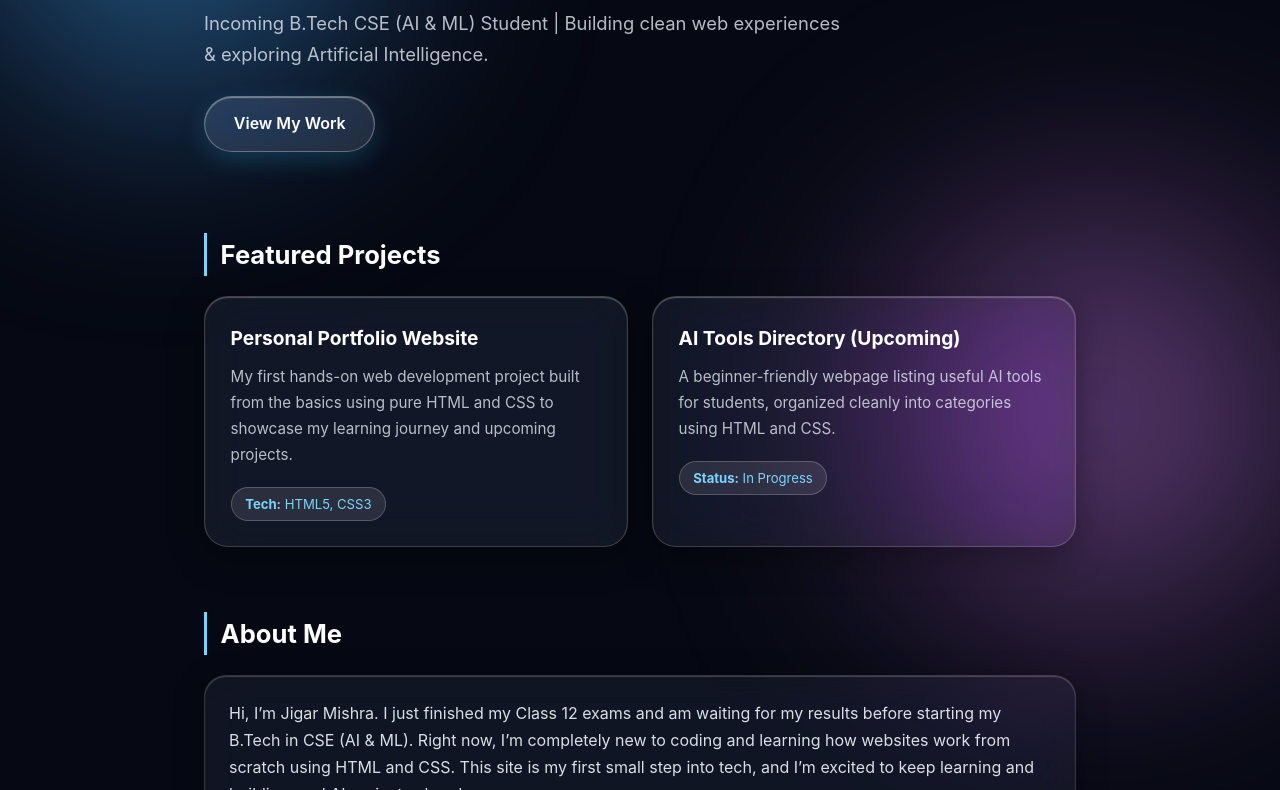
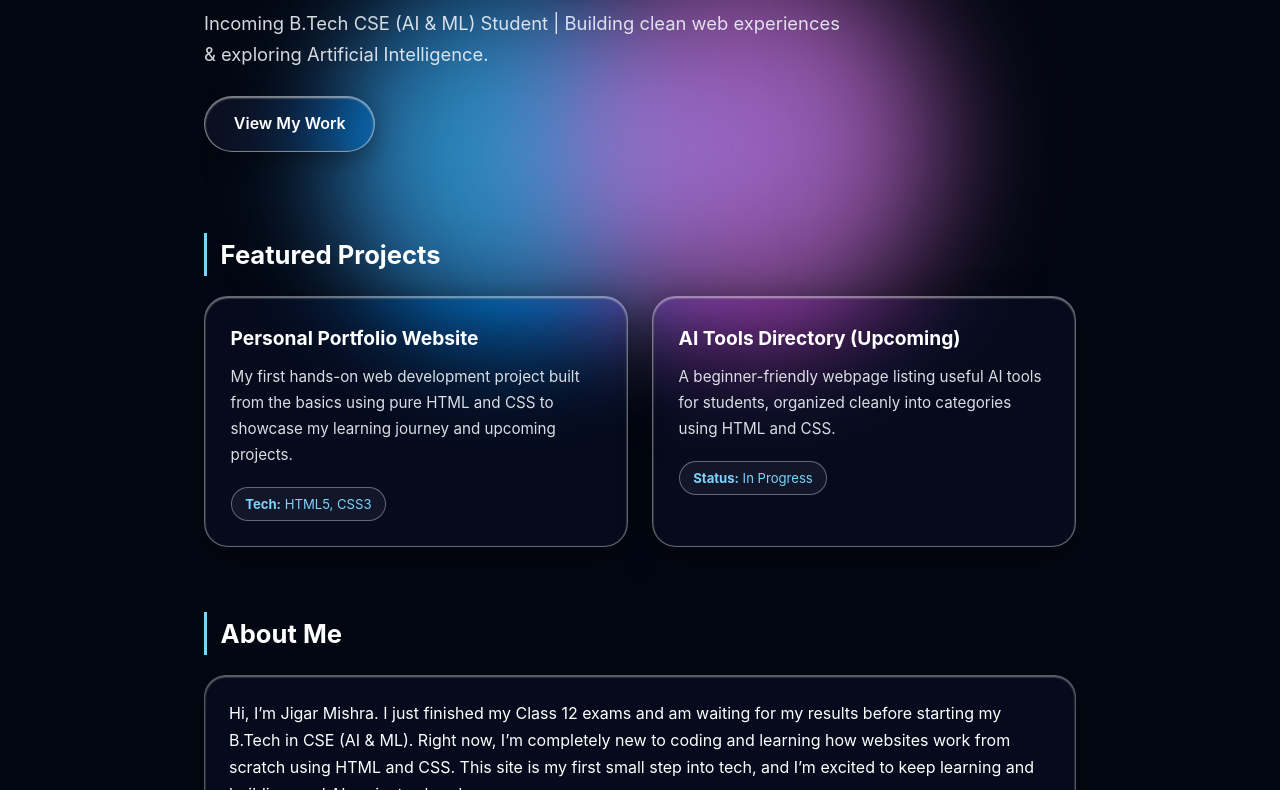
Before and after one commit to jigarrmishraa/jigarrmishraa.github.io, a plain HTML site: page index.html in a window 1280 px wide. Shown: the part 247-1037 px from the top of the page. Drawn offline with Linux system fonts and the light colour scheme.

Commit message:
Update style.css

```diff
--- a/style.css
+++ b/style.css
@@ -10,18 +10,18 @@ html {
 
 @keyframes floatLiquidOne {
   0%, 100% { transform: translate(0, 0) scale(1); }
-  50% { transform: translate(60px, 40px) scale(1.15); }
+  50% { transform: translate(180px, 140px) scale(1.2); }
 }
 
 @keyframes floatLiquidTwo {
   0%, 100% { transform: translate(0, 0) scale(1); }
-  50% { transform: translate(-70px, -50px) scale(1.2); }
+  50% { transform: translate(-180px, -130px) scale(1.25); }
 }
 
 @keyframes glassPopIn {
   from {
     opacity: 0;
-    transform: translateY(25px) scale(0.97);
+    transform: translateY(20px) scale(0.98);
   }
   to {
     opacity: 1;
@@ -32,8 +32,8 @@ html {
 body {
   font-family: -apple-system, BlinkMacSystemFont, 'SF Pro Display', 'Segoe UI', sans-serif;
   line-height: 1.7;
-  background-color: #060913;
-  color: #f8fafc;
+  background-color: #030712;
+  color: #ffffff;
   max-width: 920px;
   margin: 0 auto;
   padding: 2rem 1.5rem;
@@ -41,106 +41,103 @@ body {
   overflow-x: hidden;
 }
 
-/* Liquid Glass Glowing Background Orbs */
+/* Bright Liquid Orbs Jo Transparent Glass Ke Aar-Paar Dikhenge */
 body::before,
 body::after {
   content: "";
   position: fixed;
-  width: 380px;
-  height: 380px;
+  width: 320px;
+  height: 320px;
   border-radius: 50%;
-  filter: blur(95px);
+  filter: blur(45px);
   z-index: -1;
   pointer-events: none;
 }
 
 body::before {
-  top: -80px;
-  left: -80px;
-  background: radial-gradient(circle, rgba(56, 189, 248, 0.55), rgba(99, 102, 241, 0.25));
-  animation: floatLiquidOne 9s ease-in-out infinite;
+  top: 15%;
+  left: 15%;
+  background: radial-gradient(circle, rgba(56, 189, 248, 0.85), rgba(59, 130, 246, 0.4));
+  animation: floatLiquidOne 8s ease-in-out infinite;
 }
 
 body::after {
-  bottom: -100px;
-  right: -80px;
-  background: radial-gradient(circle, rgba(192, 132, 252, 0.5), rgba(236, 72, 153, 0.2));
-  animation: floatLiquidTwo 11s ease-in-out infinite;
+  bottom: 15%;
+  right: 15%;
+  background: radial-gradient(circle, rgba(192, 132, 252, 0.85), rgba(236, 72, 153, 0.4));
+  animation: floatLiquidTwo 10s ease-in-out infinite;
 }
 
-/* iOS Liquid Glass Navbar */
+/* Ultra-Transparent Crystal Glass Navbar */
 nav {
   display: flex;
   justify-content: space-between;
   align-items: center;
   padding: 1rem 1.6rem;
-  background: rgba(255, 255, 255, 0.06);
-  backdrop-filter: blur(22px) saturate(180%);
-  -webkit-backdrop-filter: blur(22px) saturate(180%);
+  background: rgba(255, 255, 255, 0.02);
+  backdrop-filter: blur(6px) saturate(160%);
+  -webkit-backdrop-filter: blur(6px) saturate(160%);
   border-radius: 20px;
-  border: 1px solid rgba(255, 255, 255, 0.18);
-  box-shadow: 0 8px 32px rgba(0, 0, 0, 0.35), inset 0 1px 1px rgba(255, 255, 255, 0.25);
+  border: 1px solid rgba(255, 255, 255, 0.35);
+  box-shadow: 0 8px 32px rgba(0, 0, 0, 0.4), inset 0 1px 2px rgba(255, 255, 255, 0.5);
   margin-bottom: 4rem;
-  animation: glassPopIn 0.7s cubic-bezier(0.22, 1, 0.36, 1);
+  animation: glassPopIn 0.7s ease-out;
 }
 
 nav strong {
   color: #ffffff;
   font-size: 1.15rem;
-  letter-spacing: 0.4px;
 }
 
 nav a {
   margin-left: 1.5rem;
   text-decoration: none;
-  color: rgba(255, 255, 255, 0.8);
+  color: rgba(255, 255, 255, 0.9);
   font-weight: 500;
-  transition: color 0.3s ease, text-shadow 0.3s ease;
+  transition: text-shadow 0.3s ease;
 }
 
 nav a:hover {
-  color: #ffffff;
-  text-shadow: 0 0 12px rgba(56, 189, 248, 0.8);
+  text-shadow: 0 0 14px rgba(255, 255, 255, 0.9);
 }
 
 .hero {
   margin-bottom: 4.5rem;
-  animation: glassPopIn 0.85s cubic-bezier(0.22, 1, 0.36, 1);
+  animation: glassPopIn 0.85s ease-out;
 }
 
 .hero h1 {
   font-size: 3rem;
   font-weight: 700;
-  letter-spacing: -0.5px;
   margin-bottom: 0.75rem;
-  background: linear-gradient(135deg, #ffffff 30%, #7dd3fc 70%, #c084fc 100%);
+  background: linear-gradient(135deg, #ffffff 40%, #7dd3fc 80%, #e879f9 100%);
   -webkit-background-clip: text;
   -webkit-text-fill-color: transparent;
 }
 
 .hero p {
   font-size: 1.15rem;
-  color: rgba(226, 232, 240, 0.8);
+  color: rgba(241, 245, 249, 0.88);
   max-width: 650px;
 }
 
-/* Liquid Glass Pill Button with Light Sweep */
+/* Transparent Glass Pill Button */
 .btn {
   position: relative;
   overflow: hidden;
   display: inline-block;
   margin-top: 1.6rem;
   padding: 0.85rem 1.8rem;
-  background: rgba(255, 255, 255, 0.12);
-  backdrop-filter: blur(16px) saturate(180%);
-  -webkit-backdrop-filter: blur(16px) saturate(180%);
+  background: rgba(255, 255, 255, 0.04);
+  backdrop-filter: blur(6px) saturate(160%);
+  -webkit-backdrop-filter: blur(6px) saturate(160%);
   color: #ffffff;
   font-weight: 600;
   text-decoration: none;
   border-radius: 999px;
-  border: 1px solid rgba(255, 255, 255, 0.3);
-  box-shadow: 0 8px 24px rgba(56, 189, 248, 0.2), inset 0 1px 1px rgba(255, 255, 255, 0.4);
-  transition: transform 0.35s cubic-bezier(0.34, 1.56, 0.64, 1), background 0.3s, box-shadow 0.3s;
+  border: 1px solid rgba(255, 255, 255, 0.45);
+  box-shadow: 0 8px 24px rgba(0, 0, 0, 0.35), inset 0 1px 2px rgba(255, 255, 255, 0.6);
+  transition: transform 0.35s cubic-bezier(0.34, 1.56, 0.64, 1), box-shadow 0.3s;
 }
 
 .btn::before {
@@ -150,7 +147,7 @@ nav a:hover {
   left: -100%;
   width: 60%;
   height: 100%;
-  background: linear-gradient(90deg, transparent, rgba(255, 255, 255, 0.4), transparent);
+  background: linear-gradient(90deg, transparent, rgba(255, 255, 255, 0.55), transparent);
   transform: skewX(-25deg);
   transition: left 0.6s ease;
 }
@@ -161,13 +158,12 @@ nav a:hover {
 
 .btn:hover {
   transform: translateY(-3px) scale(1.03);
-  background: rgba(255, 255, 255, 0.2);
-  box-shadow: 0 12px 30px rgba(56, 189, 248, 0.35), inset 0 1px 2px rgba(255, 255, 255, 0.6);
+  box-shadow: 0 12px 30px rgba(56, 189, 248, 0.4), inset 0 1px 3px rgba(255, 255, 255, 0.8);
 }
 
 section {
   margin-bottom: 4rem;
-  animation: glassPopIn 1s cubic-bezier(0.22, 1, 0.36, 1);
+  animation: glassPopIn 1s ease-out;
 }
 
 h2 {
@@ -178,17 +174,17 @@ h2 {
   border-left: 3px solid #7dd3fc;
 }
 
-/* About & Contact Glass Panels */
+/* Transparent Glass About & Contact Panels */
 #about p,
 #contact p {
-  background: rgba(255, 255, 255, 0.05);
-  backdrop-filter: blur(20px) saturate(160%);
-  -webkit-backdrop-filter: blur(20px) saturate(160%);
-  border: 1px solid rgba(255, 255, 255, 0.14);
-  box-shadow: 0 8px 32px rgba(0, 0, 0, 0.3), inset 0 1px 1px rgba(255, 255, 255, 0.2);
+  background: rgba(255, 255, 255, 0.02);
+  backdrop-filter: blur(6px) saturate(160%);
+  -webkit-backdrop-filter: blur(6px) saturate(160%);
+  border: 1px solid rgba(255, 255, 255, 0.32);
+  box-shadow: 0 8px 32px rgba(0, 0, 0, 0.4), inset 0 1px 2px rgba(255, 255, 255, 0.45);
   padding: 1.5rem;
   border-radius: 22px;
-  color: rgba(241, 245, 249, 0.9);
+  color: #ffffff;
 }
 
 .project-grid {
@@ -197,15 +193,15 @@ h2 {
   gap: 1.5rem;
 }
 
-/* iOS Liquid Glass Project Cards */
+/* Crystal Transparent Glass Project Cards */
 .card {
   position: relative;
   overflow: hidden;
-  background: rgba(255, 255, 255, 0.06);
-  backdrop-filter: blur(24px) saturate(180%);
-  -webkit-backdrop-filter: blur(24px) saturate(180%);
-  border: 1px solid rgba(255, 255, 255, 0.18);
-  box-shadow: 0 10px 35px rgba(0, 0, 0, 0.35), inset 0 1px 1px rgba(255, 255, 255, 0.28);
+  background: rgba(255, 255, 255, 0.02);
+  backdrop-filter: blur(6px) saturate(160%);
+  -webkit-backdrop-filter: blur(6px) saturate(160%);
+  border: 1px solid rgba(255, 255, 255, 0.38);
+  box-shadow: 0 10px 35px rgba(0, 0, 0, 0.4), inset 0 1px 2px rgba(255, 255, 255, 0.55);
   padding: 1.6rem;
   border-radius: 24px;
   transition: transform 0.4s cubic-bezier(0.34, 1.56, 0.64, 1), border-color 0.3s, box-shadow 0.3s;
@@ -218,7 +214,7 @@ h2 {
   left: -120%;
   width: 70%;
   height: 100%;
-  background: linear-gradient(90deg, transparent, rgba(255, 255, 255, 0.18), transparent);
+  background: linear-gradient(90deg, transparent, rgba(255, 255, 255, 0.35), transparent);
   transform: skewX(-20deg);
   transition: left 0.7s ease;
   pointer-events: none;
@@ -230,8 +226,8 @@ h2 {
 
 .card:hover {
   transform: translateY(-7px) scale(1.015);
-  border-color: rgba(255, 255, 255, 0.4);
-  box-shadow: 0 18px 40px rgba(56, 189, 248, 0.2), inset 0 1px 2px rgba(255, 255, 255, 0.45);
+  border-color: rgba(255, 255, 255, 0.75);
+  box-shadow: 0 18px 40px rgba(56, 189, 248, 0.3), inset 0 1px 3px rgba(255, 255, 255, 0.75);
 }
 
 .card h3 {
@@ -241,7 +237,7 @@ h2 {
 }
 
 .card p {
-  color: rgba(226, 232, 240, 0.8);
+  color: rgba(241, 245, 249, 0.9);
   font-size: 0.95rem;
   margin-bottom: 1.2rem;
 }
@@ -249,8 +245,8 @@ h2 {
 .card span {
   display: inline-block;
   font-size: 0.82rem;
-  background: rgba(255, 255, 255, 0.1);
-  border: 1px solid rgba(255, 255, 255, 0.2);
+  background: rgba(255, 255, 255, 0.05);
+  border: 1px solid rgba(255, 255, 255, 0.35);
   color: #7dd3fc;
   padding: 0.3rem 0.85rem;
   border-radius: 999px;
@@ -267,9 +263,9 @@ h2 {
 }
 
 footer {
-  border-top: 1px solid rgba(255, 255, 255, 0.1);
+  border-top: 1px solid rgba(255, 255, 255, 0.15);
   padding-top: 1.5rem;
   font-size: 0.9rem;
-  color: rgba(148, 163, 184, 0.8);
+  color: rgba(148, 163, 184, 0.85);
   text-align: center;
 }
```
